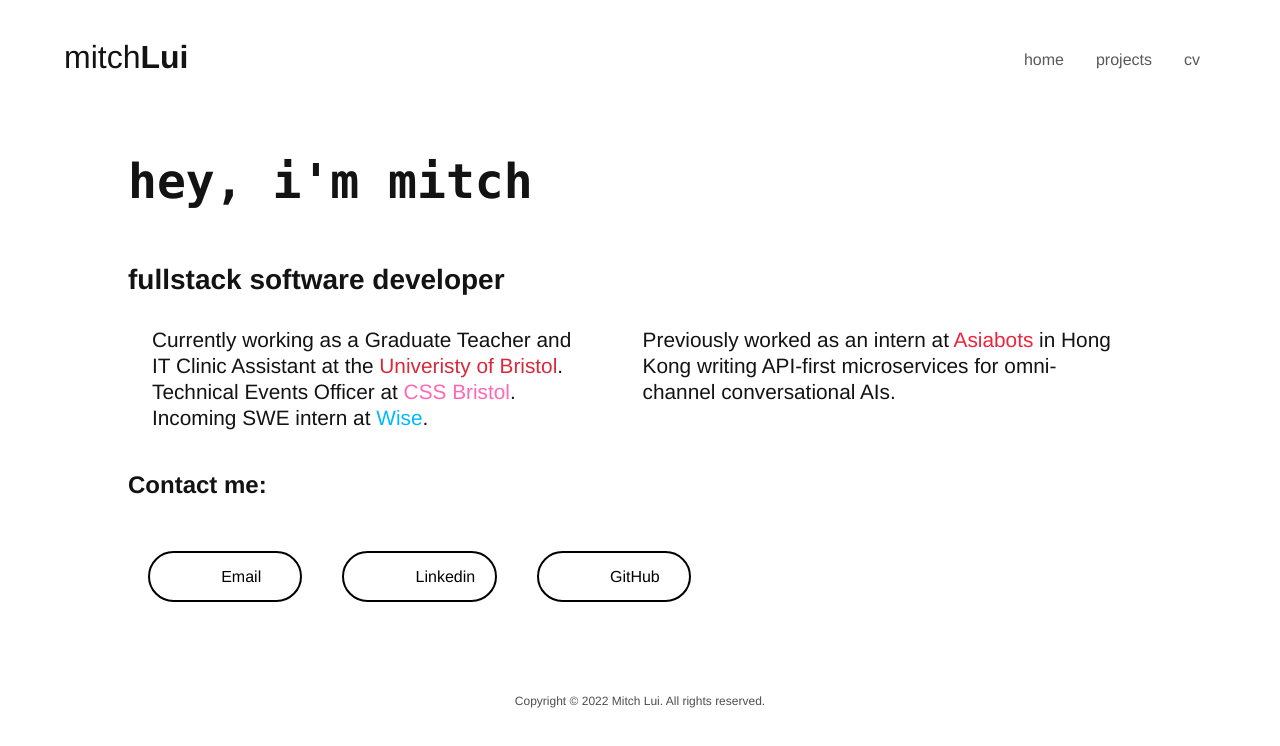
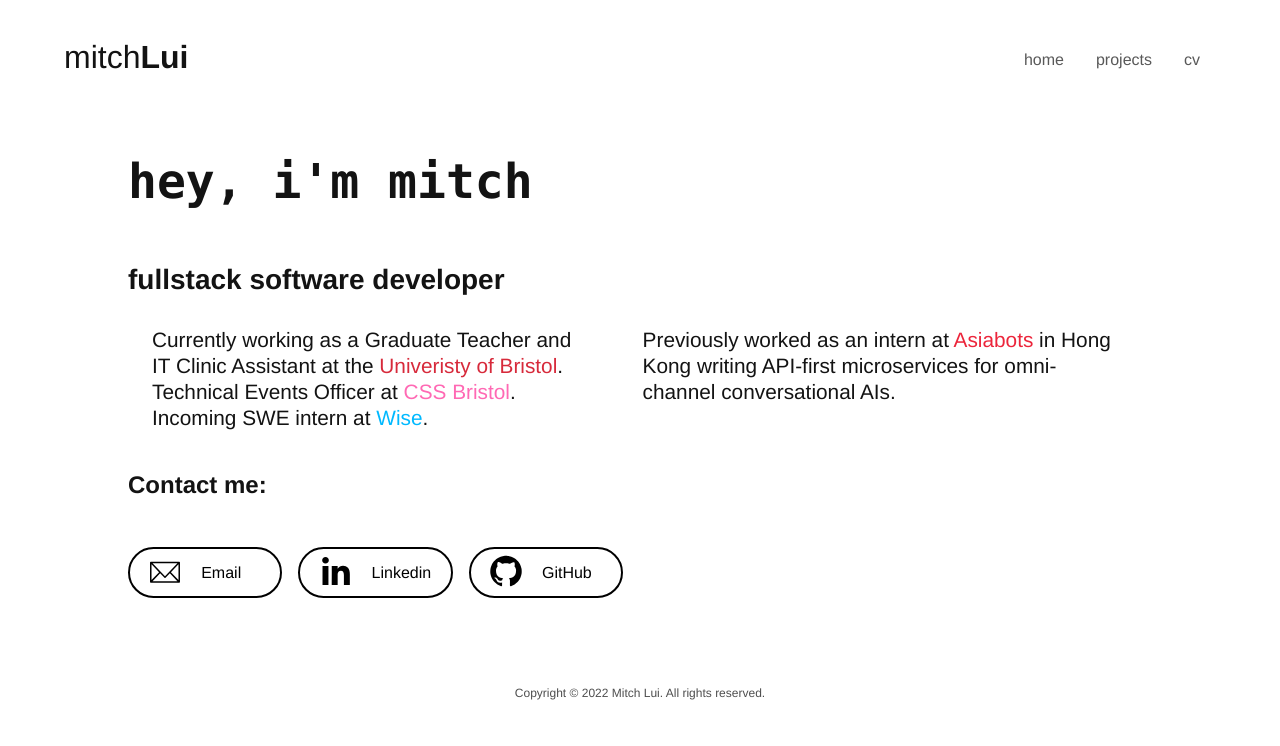
Before and after one commit to mitchLui/website, a React (Create React App) app in the folder client/: page / in a window 1280 px wide. Shown: the top 746 px of the page. Built offline with nearby package versions, Linux system fonts and the light colour scheme.

Commit message:
Button things

```diff
--- a/client/src/components/Button/Button.js
+++ b/client/src/components/Button/Button.js
@@ -13,7 +13,7 @@ export const ModalCloseButton = ({to}) =>
     <Link to={to} className={"modal"}><Cross/></Link>
 
 export const ContactButton = ({icon, href, alt, text}) =>
-    <a className={"button button-contact contact"} href={href} target={"_blank"} rel={"noreferrer"}>
+    <a className={"button contact"} href={href} target={"_blank"} rel={"noreferrer"}>
         <div className={"contact-icon"}>
             <img src={icon} alt={alt}/>
         </div>
--- a/client/src/components/Button/button.css
+++ b/client/src/components/Button/button.css
@@ -9,10 +9,21 @@
         background-color:#000000;
     }
 
+    .contact-icon{
+        filter: invert(0%);
+        -webkit-filter: invert(0%);
+    }
+
     .button:hover .contact-icon{
+        filter: invert(0%);
+        -webkit-filter: invert(0%);
+        transition: ease 0.2s;
+    }
+
+    .button:hover .contact-icon{
+        transition: ease-in-out 0.2s;
         filter: invert(100%);
         -webkit-filter: invert(100%);
-        transition: ease-in-out 0.2s;
     }
 }
 
@@ -29,8 +40,7 @@
     }
 
     .contact-icon{
-        grid-column: 1;
-        filter: invert(100%);
+        filter:  invert(100%);
         -webkit-filter: invert(100%);
     }
 
@@ -52,26 +62,15 @@
     transition: background-color 0.2s ease-in-out, color 0.2s ease-in-out;
 }
 
-
-.button-contact{
+.contact{
+    margin-left: auto;
     width: 7rem;
-}
-
-.contact{
     display: grid;
     grid-template-columns: 0.25fr 1fr;
 }
 
 .contact-icon{
     grid-column: 1;
-    filter: invert(100%);
-    -webkit-filter: invert(100%);
-}
-
-.button:hover .contact-icon{
-    filter: invert(0%);
-    -webkit-filter: invert(0%);
-    transition: ease-in-out 0.2s;
 }
 
 .contact-text{
--- a/client/src/components/Contact/contact.css
+++ b/client/src/components/Contact/contact.css
@@ -21,7 +21,6 @@
 }
 
 .contact-links ul li {
-    padding: 0.25rem;
     list-style: none;
     float: left;
 }
```
